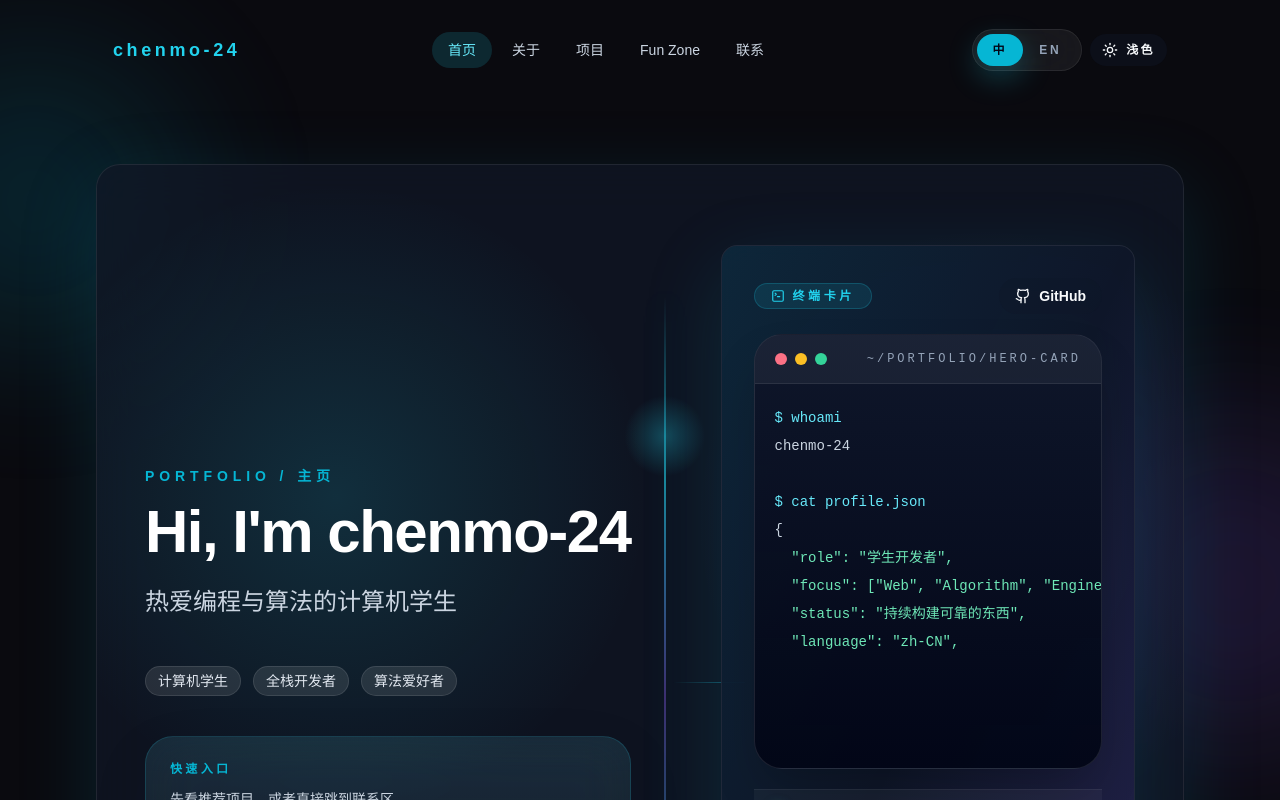
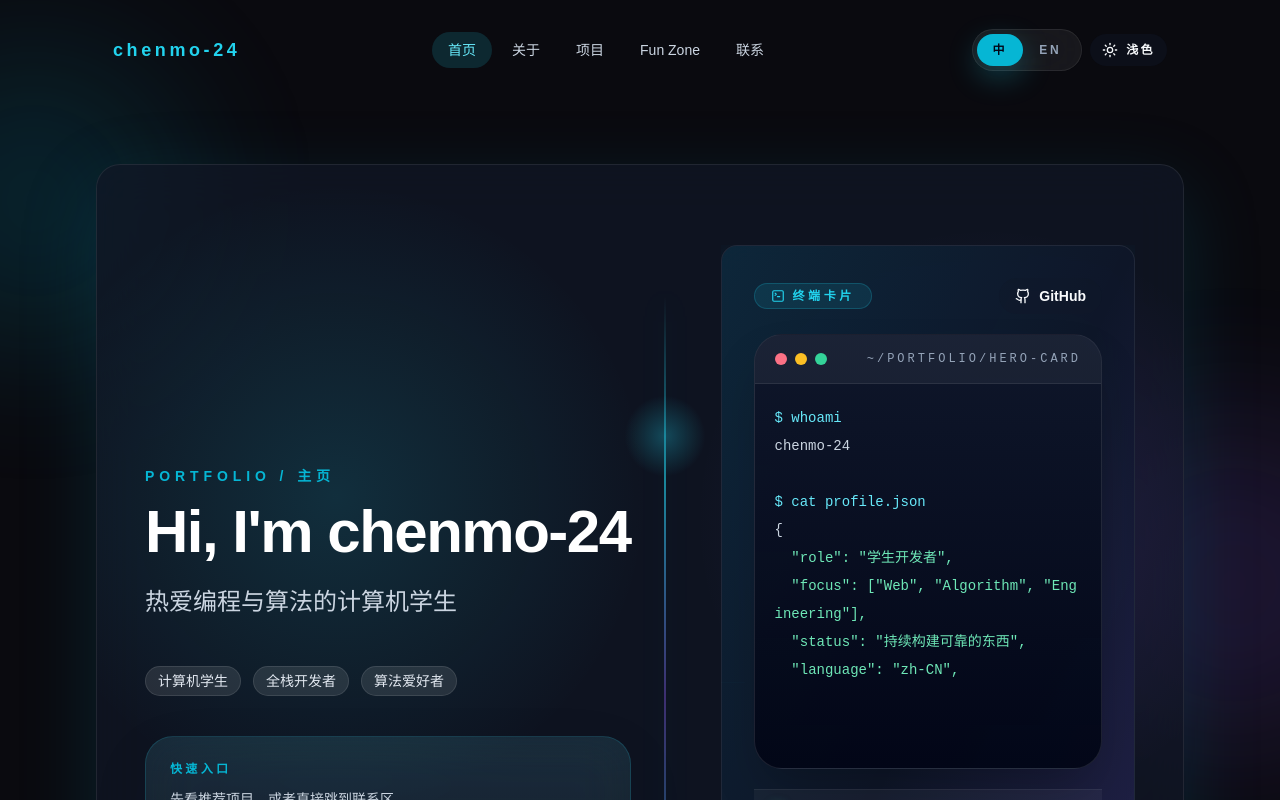
Before and after one commit to chenmo-24/my-portfolio, a React (Vite) app: page / in a window 1280 px wide. Shown: the top 800 px of the page. Built offline with nearby package versions, Linux system fonts and the light colour scheme.

Commit message:
update site

```diff
--- a/src/index.css
+++ b/src/index.css
@@ -356,6 +356,8 @@ button {
 .hero-terminal-wrap {
   width: 100%;
   max-width: 42rem;
+  min-width: 0;
+  overflow: hidden;
   margin-inline: auto;
 }
 
@@ -366,6 +368,7 @@ button {
 }
 
 .terminal-shell {
+  min-width: 0;
   border: 1px solid rgba(255, 255, 255, 0.1);
   background:
     linear-gradient(180deg, rgba(15, 23, 42, 0.98), rgba(2, 6, 23, 0.96)),
@@ -384,12 +387,12 @@ button {
 
 .terminal-code {
   height: 24rem;
-  overflow-y: hidden;
-  @apply overflow-x-auto px-5 py-5 font-mono text-sm leading-7 text-slate-100;
+  overflow: hidden;
+  @apply px-5 py-5 font-mono text-sm leading-7 text-slate-100;
 }
 
 .terminal-line {
-  @apply block whitespace-pre text-slate-300;
+  @apply block whitespace-pre-wrap break-all text-slate-300;
 }
 
 .terminal-line-command {
```
